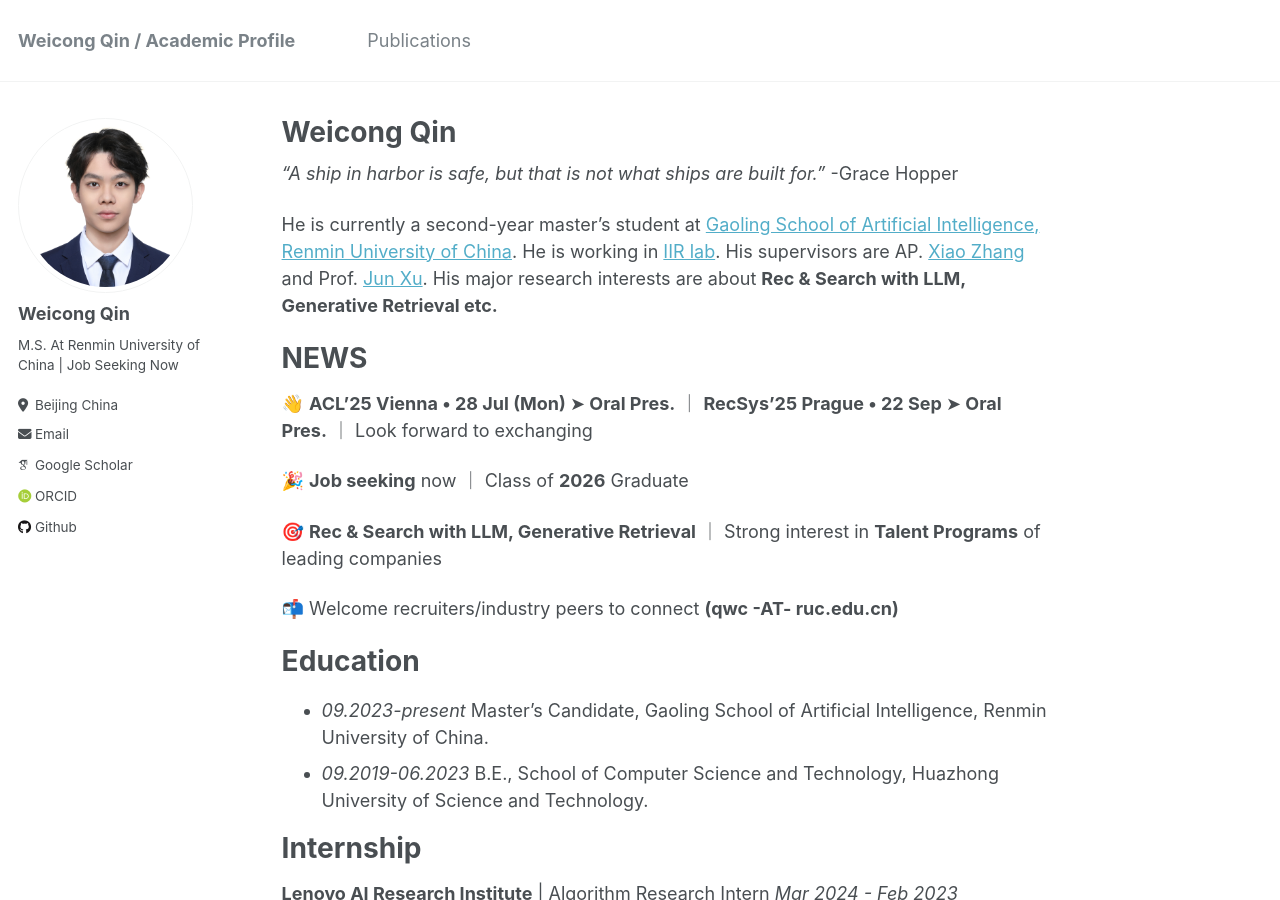
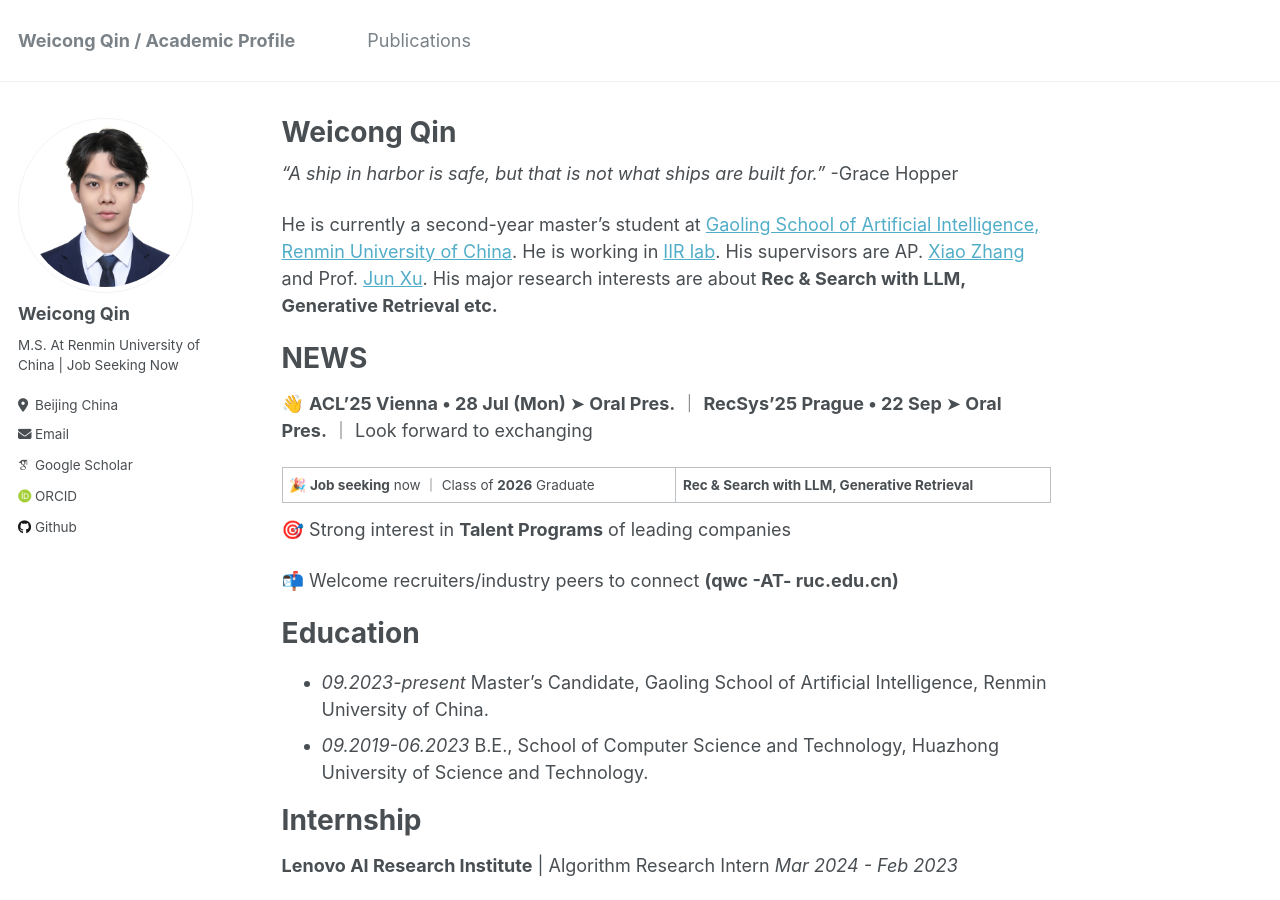
Before and after one commit to E-qin/E-qin.github.io, a Jekyll site: the page built from _pages/about.md, in a window 1280 px wide and 900 px high. Built offline with Jekyll 4.4.1, drawn with Linux system fonts in a browser that asks for light colours; some web fonts are replaced.

```diff
--- a/_pages/about.md
+++ b/_pages/about.md
@@ -22,9 +22,9 @@ NEWS
 
 👋 **ACL'25 Vienna • 28 Jul (Mon) ➤ Oral Pres.** ｜ **RecSys'25 Prague • 22 Sep ➤ Oral Pres.** ｜ Look forward to exchanging
 
-🎉 **Job seeking** now ｜ Class of **2026** Graduate
+🎉 **Job seeking** now ｜ Class of **2026** Graduate | **Rec & Search with LLM, Generative Retrieval**
 
-🎯 **Rec & Search with LLM, Generative Retrieval** ｜ Strong interest in **Talent Programs** of leading companies
+🎯 Strong interest in **Talent Programs** of leading companies
 
 📬 Welcome recruiters/industry peers to connect **(qwc -AT- ruc.edu.cn)**
 
```
